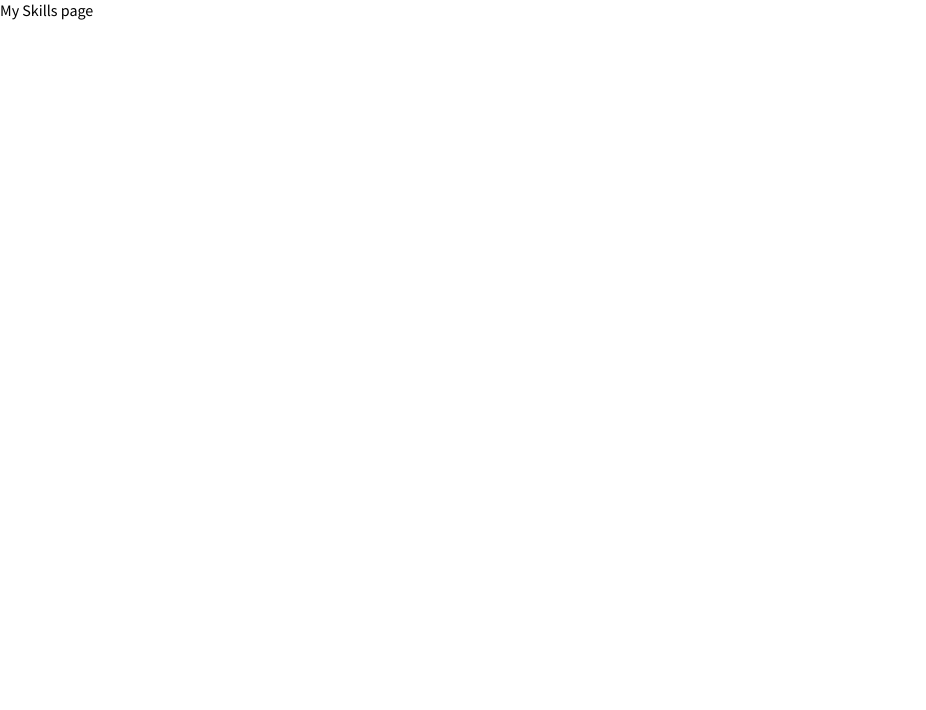
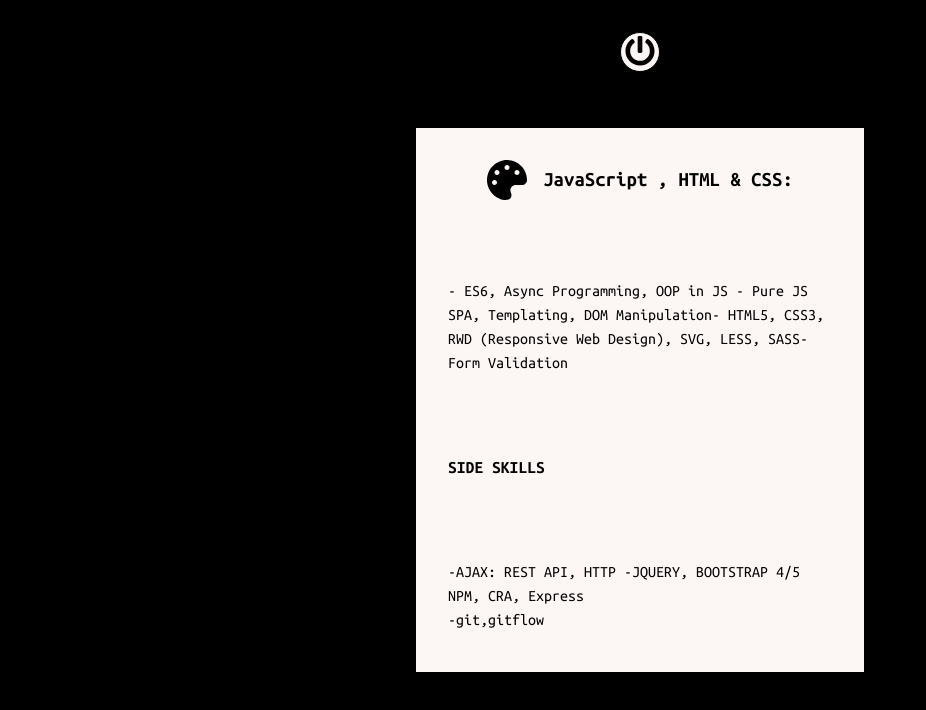
Before and after one commit to saeidAtashin/portfolio, a React (Create React App) app: page /skills in a window 1280 px wide. Shown: the top 710 px of the page, without its empty margins (0-926 px from the left). Built offline with nearby package versions, Linux system fonts and the light colour scheme.

Commit message:
my skill page

```diff
--- a/src/App.js
+++ b/src/App.js
@@ -12,6 +12,8 @@
 import BlogPage from './components/BlogPage'
 import Work from './components/Work'
 import MySkillsPage from './components/MySkillsPage'
+
+
 
 
 function App() {
--- a/src/components/MySkillsPage.js
+++ b/src/components/MySkillsPage.js
@@ -1,11 +1,117 @@
-import React from 'react'
+import React from "react";
+import styled, { ThemeProvider } from "styled-components";
+import { lightTheme } from "./Themes";
+import { Design, Develope } from "./AllSvgs";
+import LogoComponent from "../subComponents/LogoComponents";
+import SocilIcons from "../subComponents/SocialIcons";
+import PowerButton from "../subComponents/PowerButton";
+import ParticleComponent from "../subComponents/ParticleComponent";
+
+const Box = styled.div`
+  background-color: ${(props) => props.theme.body};
+  width: 100vw;
+  height: 100vh;
+  position: relative;
+  display: flex;
+  justify-content: space-evenly;
+  align-items: center;
+`;
+const Main = styled.div`
+  border: 2px solid ${(props) => props.theme.text};
+  color: ${(props) => props.theme.text};
+  background-color: ${(props) => props.theme.body};
+  padding: 2rem;
+  width: 30vw;
+  height: 60vh;
+  z-index: 3;
+  line-height: 1.5;
+
+  cursor: pointer;
+
+
+  font-family: "Ubuntu Mono", monospace;
+  display: flex;
+  flex-direction: column;
+  justify-content: space-between;
+
+  &:hover {
+    color: ${(props) => props.theme.body};
+    background-color: ${(props) => props.theme.text};
+  }
+`;
+
+const Title = styled.h2`
+  display: flex;
+  justify-content: center;
+  align-items: center;
+  font-size: calc(0.9em + 0.5vw);
+  ${Main}:hover & {
+    & > * {
+      fill: ${(props) => props.theme.body};
+    }
+  }
+  & > *:first-child {
+    margin-right: 1rem;
+  }
+`;
+const Description = styled.div`
+  color: ${(props) => props.theme.text};
+
+  font-size: calc(0.6em + 0.5vw);
+  padding: 0.5rem 0;
+  ${Main}:hover & {
+
+      color: ${(props) => props.theme.body};
+
+  }
+`;
 
 const MySkillsPage = () => {
   return (
-    <div>
-      My Skills page
-    </div>
-  )
-}
+    <ThemeProvider theme={lightTheme}>
+      <LogoComponent theme="light" />
+      <SocilIcons theme="light" />
+      <PowerButton />
+      <ParticleComponent />
+      <Box>
+        {/* <Main>
+          <Title>
+            <Design width={40} height={40} /> React & Libraries:
+          </Title>
+          <Description>
+            - JSX, Class-Based Component, Functional Component, Lifecycle,
+            Hooks, Context API, Form Validations, HOC, Container-Presentational,
+            Component Architecture, Prop Types
+            <br />
+            - Material-UI, UIKits, Styled Component, CSS Modules, Page
+            Animations
+            <br />
+            - Redux, React Router
+            <br />- Environments Variables, React Dev Tools
+          </Description>
+        </Main> */}
+        <Main>
+          <Title>
+            <Design width={40} height={40} /> JavaScript , HTML & CSS:
+          </Title>
+          <Description>
+            - ES6, Async Programming, OOP in JS - Pure JS SPA, Templating, DOM
+            Manipulation
+            {/* <br /> */}
+            - HTML5, CSS3, RWD (Responsive Web Design), SVG, LESS, SASS
+            {/* <br /> */}
+            - Form Validation
+          </Description>
+          <strong style={{ fontSize: "1.1rem" }}>SIDE SKILLS</strong>
+          <Description>
+            -AJAX: REST API, HTTP -JQUERY, BOOTSTRAP 4/5 NPM, CRA, Express
+            <br />
+            -git,gitflow
+          </Description>
+        </Main>
+      </Box>
+    </ThemeProvider>
+  );
+};
 
-export default MySkillsPage
+export default MySkillsPage;
--- /dev/null
+++ b/src/subComponents/ParticleComponent.js
@@ -0,0 +1,48 @@
+import React from "react";
+import Particles from "react-tsparticles";
+import styled from "styled-components";
+
+import configDark from "../config/particlesjs-config.json";
+import configLight from "../config/particlesjs-config-light.json";
+
+const Box = styled.div`
+background-color: black;
+  position: absolute;
+  top: 0;
+  right: 0;
+  left: 0;
+  bottom: 0;
+  z-index: 1;
+`;
+
+const ParticleComponent = (props) => {
+  return (
+    <Box>
+      <Particles
+      params={{
+        'particles':{
+            'number':{
+                'value':150
+            },
+            "size":{
+                "value": 3
+            }
+        },
+        "interactivity":{
+            'events':{
+                'onhover':{
+                    'enable': true,
+                    'mode': 'repulse'
+                }
+            }
+        }
+      }}
+      />
+    {/* //   style={{ position: "absolute", top: 0 }}
+    //   params={props.theme === "light" ? configLight : configDark}
+       */}
+    </Box>
+  );
+};
+
+export default ParticleComponent;
--- a/src/subComponents/PowerButton.js
+++ b/src/subComponents/PowerButton.js
@@ -8,7 +8,7 @@
 const Power = styled.button`
 position: fixed;
 top: 2rem;
-left:50%;
+left:50vw;
 transform: translate(-50% ,0);
 padding: 0.3rem;
 background-color: #FCF6F4;
@@ -24,7 +24,8 @@
 cursor: pointer;
 
 &:hover{
-    background-color: rgba(0,255,0, 0.4);
+position: fixed;
+    background-color: rgba(167,126,126, 0.7);
 }
 &>*:first-child {
   text-decoration: none;
@@ -35,8 +36,8 @@
 const PowerButton = () => {
   return (
     <Power>
-      <NavLink to="/work" rel="noreferrer" />
-      <PowerBtn width={30} height={30} fill='currentColor' />
+      <NavLink to="/"><PowerBtn width={30} height={30} fill='currentColor' /></NavLink>
+
     </Power>
   )
 }
--- a/src/subComponents/SocialIcons.js
+++ b/src/subComponents/SocialIcons.js
@@ -12,7 +12,7 @@
   position: fixed;
   bottom: 0;
   left: 2rem;
-  z-index: 3;
+  z-index: 100;
 
   & > *:not(:last-child) {
     margin: 0.2rem 0;
```
